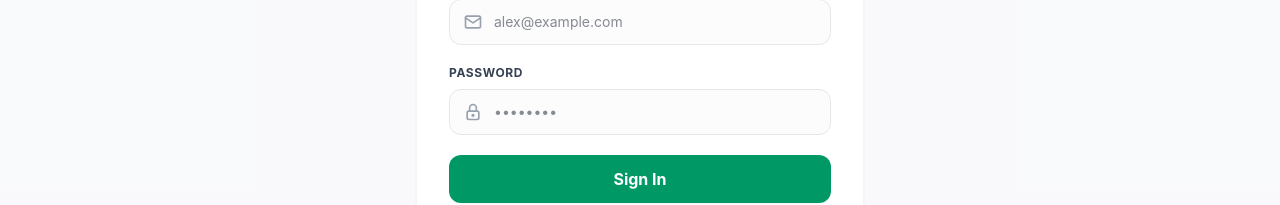
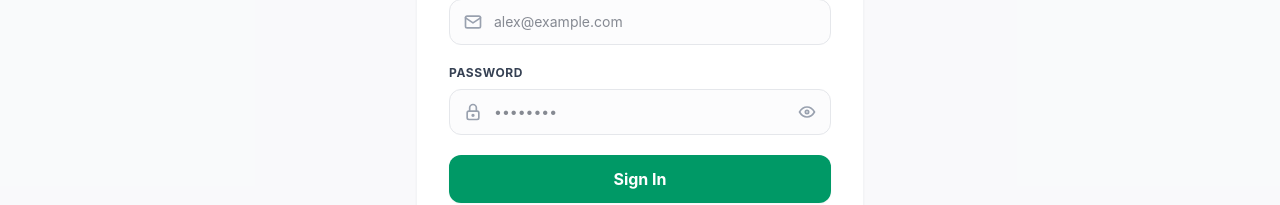
Before and after one commit to CheSubhro/Rural-Cravings, a React (Vite) app in the folder Website/Frontend/: page /login in a window 1280 px wide. Shown: the part 323-528 px from the top of the page. Built offline with nearby package versions, Linux system fonts and the light colour scheme.

Commit message:
feat(auth): add password visibility toggle (show/hide eye icon) to LoginForm

```diff
--- a/Website/Frontend/src/features/auth/LoginForm.jsx
+++ b/Website/Frontend/src/features/auth/LoginForm.jsx
@@ -4,11 +4,12 @@ import { useDispatch, useSelector } from 'react-redux'
 import { useNavigate, Link } from 'react-router-dom'
 import { authStart, authSuccess, authFailure } from '../../store/authSlice'
 import authService from '../../services/authService'
-import { IconMail, IconLock, IconLoader2 } from '@tabler/icons-react'
+import { IconMail, IconLock, IconLoader2, IconEye, IconEyeOff } from '@tabler/icons-react'
 
 const LoginForm = () => {
 
     const [formData, setFormData] = useState({ email: '', password: '' })
+    const [showPassword, setShowPassword] = useState(false)
     const { loading, error } = useSelector((state) => state.auth)
 
     const dispatch = useDispatch()
@@ -37,6 +38,10 @@ const LoginForm = () => {
         }
     }
 
+    const togglePasswordVisibility = () => {
+        setShowPassword(!showPassword)
+    }
+
     return (
         <div className="w-full max-w-md bg-white rounded-2xl border border-gray-100 p-8 shadow-xs">
             <div className="text-center mb-8">
@@ -51,6 +56,7 @@ const LoginForm = () => {
             )}
 
             <form onSubmit={handleSubmit} className="space-y-5">
+                {/* Email Field */}
                 <div>
                     <label className="block text-xs font-bold text-gray-700 uppercase tracking-wider mb-2">Email Address</label>
                     <div className="relative">
@@ -69,6 +75,7 @@ const LoginForm = () => {
                     </div>
                 </div>
 
+                {/* Password Field */}
                 <div>
                     <label className="block text-xs font-bold text-gray-700 uppercase tracking-wider mb-2">Password</label>
                     <div className="relative">
@@ -76,14 +83,21 @@ const LoginForm = () => {
                             <IconLock size={20} />
                         </span>
                         <input
-                            type="password"
+                            type={showPassword ? "text" : "password"}
                             name="password"
                             value={formData.password}
                             onChange={handleChange}
                             required
                             placeholder="••••••••"
-                            className="w-full pl-11 pr-4 py-3 bg-gray-50/50 border border-gray-200 rounded-xl text-sm focus:outline-hidden focus:border-emerald-500 focus:bg-white transition-all"
+                            className="w-full pl-11 pr-12 py-3 bg-gray-50/50 border border-gray-200 rounded-xl text-sm focus:outline-hidden focus:border-emerald-500 focus:bg-white transition-all"
                         />
+                        <button
+                            type="button"
+                            onClick={togglePasswordVisibility}
+                            className="absolute inset-y-0 right-0 flex items-center pr-3.5 text-gray-400 hover:text-gray-600 cursor-pointer select-none transition-colors"
+                        >
+                            {showPassword ? <IconEyeOff size={20} /> : <IconEye size={20} />}
+                        </button>
                     </div>
                 </div>
 
```
